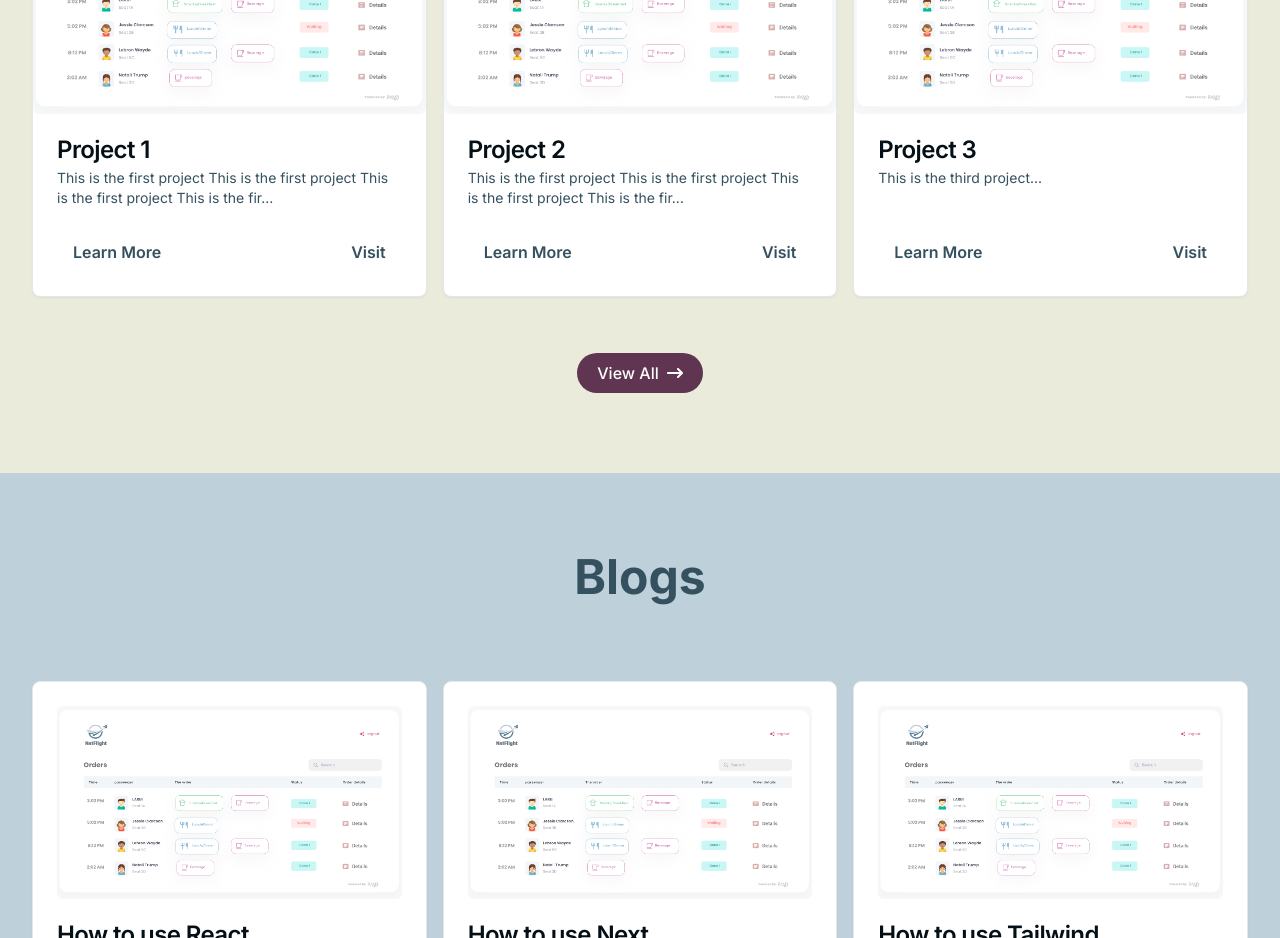
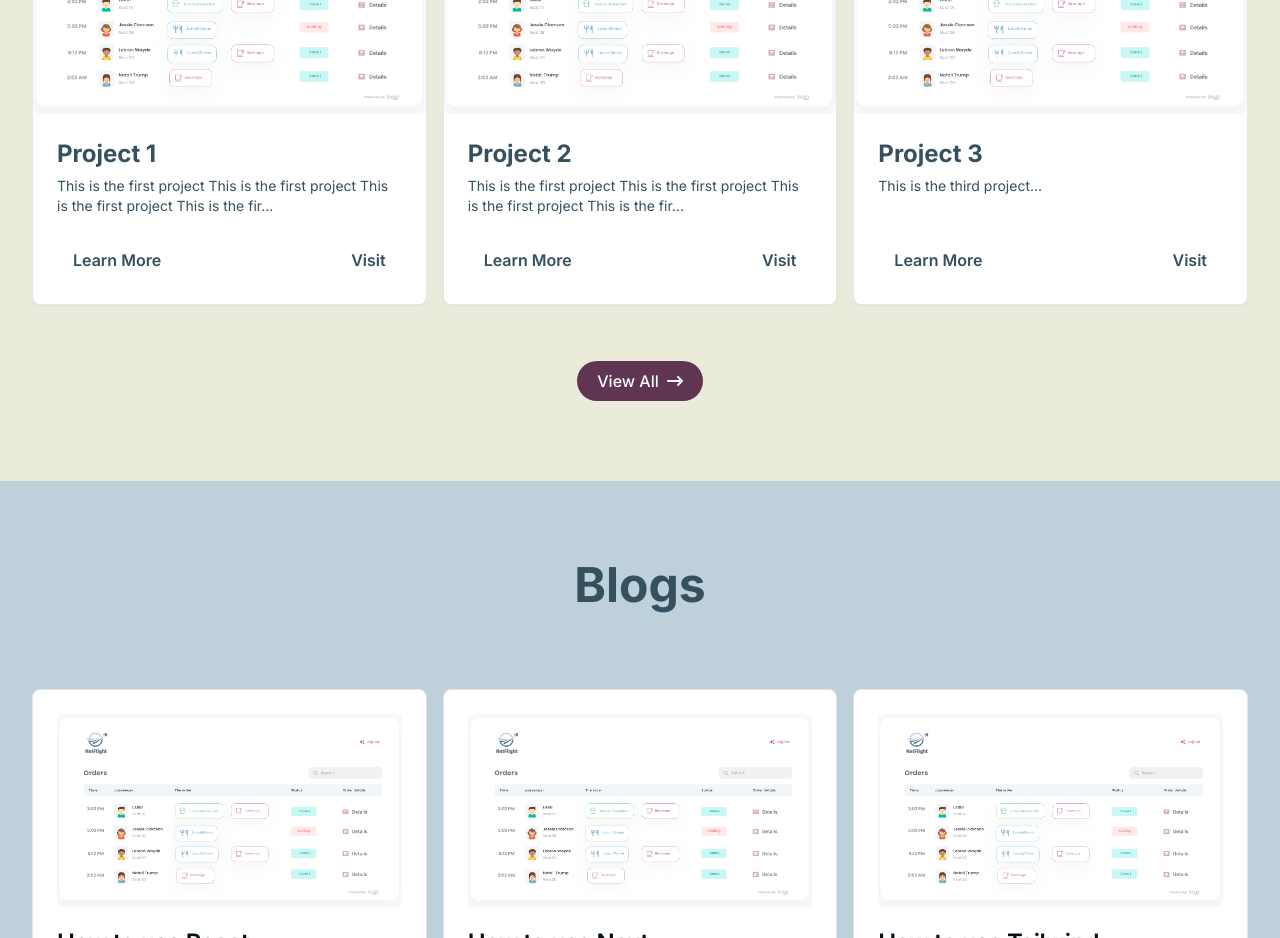
Before and after one commit to peacover/portfolio, a Next.js app: page / in a window 1280 px wide. Shown: the part 1820-2758 px from the top of the page. Built offline with nearby package versions, Linux system fonts and the light colour scheme.

Commit message:
improving accessibility stats

```diff
--- a/src/components/Projects/CardProject.tsx
+++ b/src/components/Projects/CardProject.tsx
@@ -25,7 +25,9 @@ const CardProject = ({ project }: { project: TProject }, key: number) => {
         aria-label={project.name}
       />
       <CardHeader className="flex flex-col flex-grow">
-        <CardTitle>{project.name}</CardTitle>
+        <span className="text-2xl font-bold text-primary dark:text-primary-foreground">
+          {project.name}
+        </span>
         <CardDescription className="text-primary dark:text-primary-foreground">
           {project.description?.slice(0, 100).concat("...")}
         </CardDescription>
```
